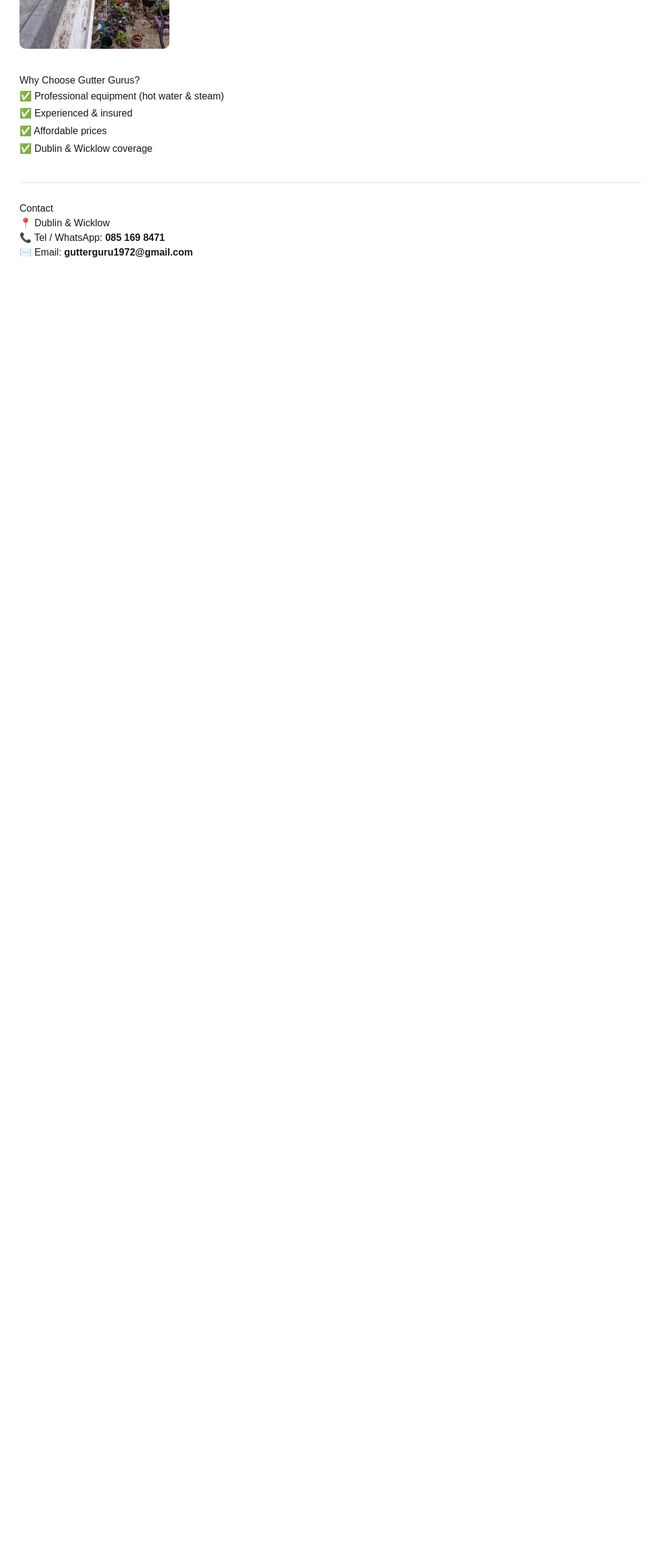
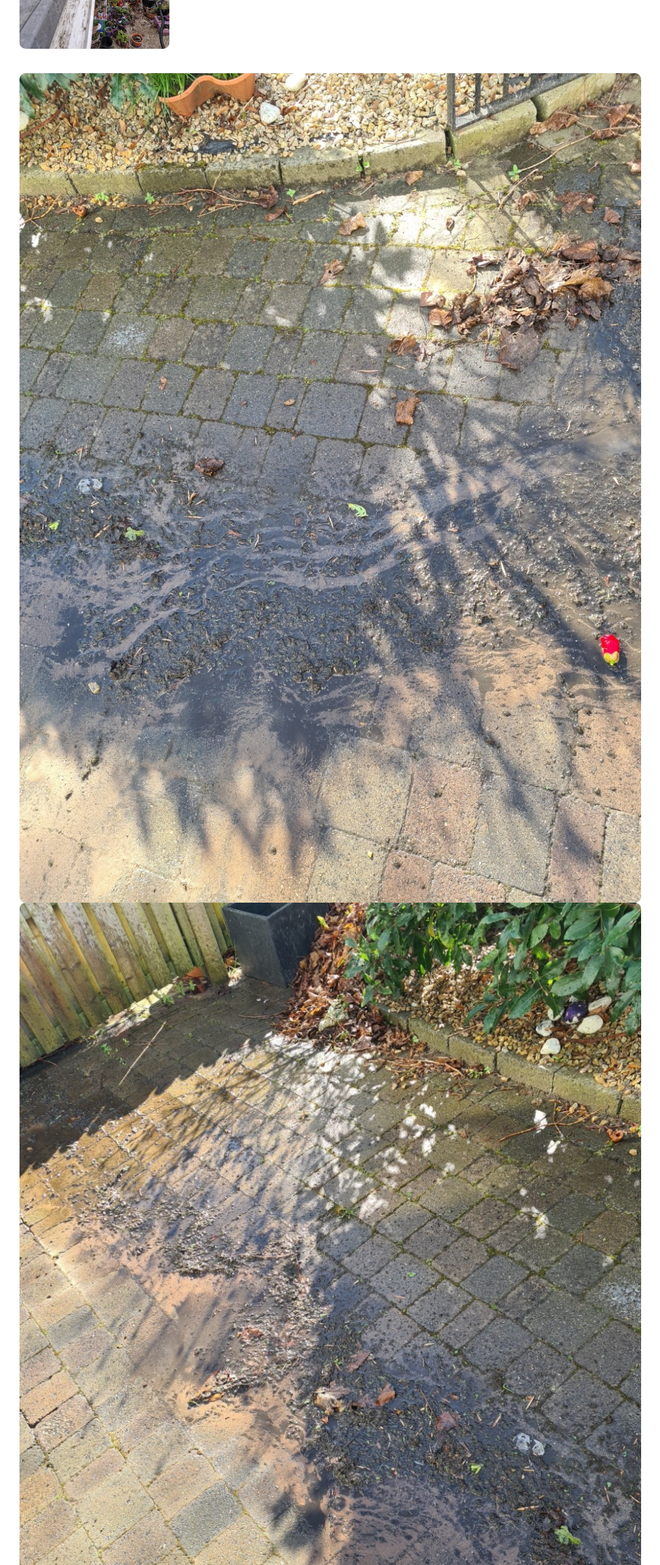
Before and after one commit to gutterguru1972-cloud/gutter-gurus, a Next.js app: page / in a window 1280 px wide. Shown: the part 1380-3946 px from the top of the page at 61% size, without its empty margins (98-1181 px from the left). Before the commit the page ends 1846 px from the top, so only its background shows below. Built offline with nearby package versions, Linux system fonts and the light colour scheme.

Commit message:
Add driveway gallery images

```diff
--- a/app/page.tsx
+++ b/app/page.tsx
@@ -115,6 +115,41 @@
   </div>
 
 </section>
+ <img
+  src="/images/driveway/20250312_131854.jpg"
+  alt="Driveway cleaning"
+  style={{ width: "100%", borderRadius: "10px" }}
+/>
+
+<img
+  src="/images/driveway/20250312_131857.jpg"
+  alt="Driveway cleaning"
+  style={{ width: "100%", borderRadius: "10px" }}
+/>
+
+<img
+  src="/images/driveway/20250312_133702.jpg"
+  alt="Driveway cleaning"
+  style={{ width: "100%", borderRadius: "10px" }}
+/>
+<img
+  src="/images/driveway/20250312_131905.jpg"
+  alt="Driveway cleaning"
+  style={{ width: "100%", borderRadius: "10px" }}
+/>
+
+<img
+  src="/images/driveway/20250312_104402.jpg"
+  alt="Driveway cleaning"
+  style={{ width: "100%", borderRadius: "10px" }}
+/>
+
+<img
+  src="/images/driveway/20250312_104409.jpg"
+  alt="Driveway cleaning"
+  style={{ width: "100%", borderRadius: "10px" }}
+/>
+
 
       {/* WHY US */}
       <section style={{ marginBottom: "40px" }}>
```
